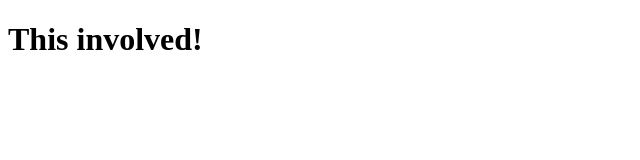
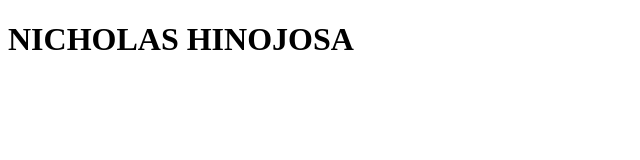
Before and after one commit to nhinojosa/SandBox2, a website: page index.html in a window 1280 px wide. Shown: the whole page, without its empty margins (0-640 px from the left). Drawn offline with Linux system fonts and the light colour scheme.

Commit message:
Changed text

```diff
--- a/index.html
+++ b/index.html
@@ -7,6 +7,6 @@
     <title>Static Template</title>
   </head>
   <body>
-    <h1>This involved!</h1>
+    <h1>NICHOLAS HINOJOSA</h1>
   </body>
 </html>
```
